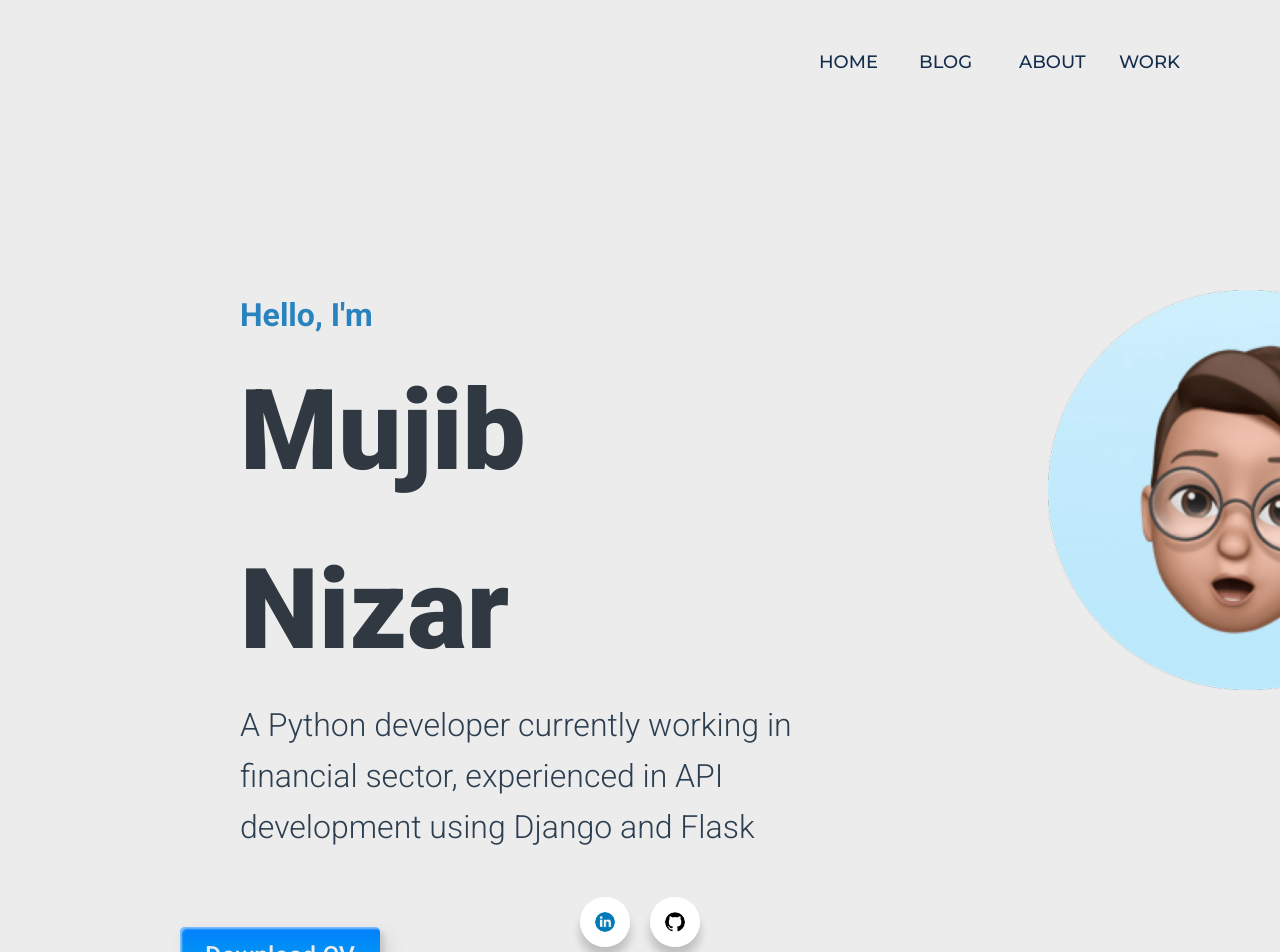
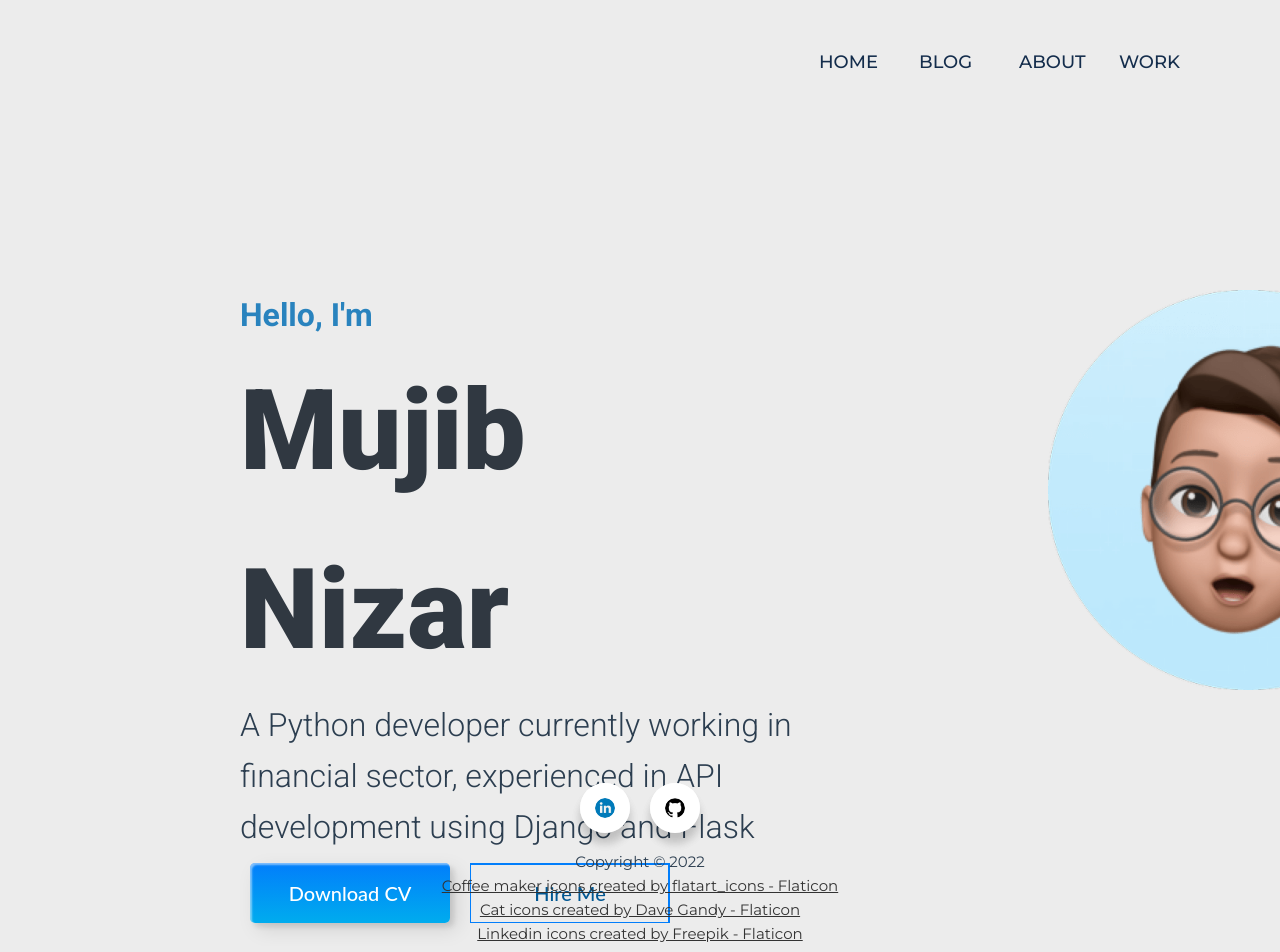
Before and after one commit to MuhdMujibRahman/Portfolio, a Vue app: page / in a window 1280 px wide. Shown: the top 952 px of the page. Built offline with nearby package versions, Linux system fonts and the light colour scheme.

Commit message:
update button

```diff
--- a/src/components/DownloadBtn.vue
+++ b/src/components/DownloadBtn.vue
@@ -1,6 +1,7 @@
 <template>
 <div class="frame">
   <button class="custom-btn btn-3"><span>Download CV</span></button>
+  <button class="custom-btn btn-4"><span>Hire Me</span></button>
 </div>
 
 
@@ -9,52 +10,51 @@
 
 <style scoped>
 .frame {
-  width: 90%;
-  margin-left:10px;
-  margin: 40px auto;
+  width: 50vh;
+  /* margin: 40px auto; */
   text-align: center;
+  display: grid;
+  font-family: 'Roboto', sans-serif;
 }
 button {
-  margin: 20px;
-  left:-15rem;
+  margin: 10px;
 }
 .custom-btn {
   width: 130px;
   height: 40px;
-  color: #ececec;
+  color: #fff;
   border-radius: 5px;
   padding: 10px 25px;
-  font-family: 'Roboto', sans-serif;
+  font-family: 'Lato', sans-serif;
   font-weight: 500;
-  font-size:25px;
   background: transparent;
   cursor: pointer;
   transition: all 0.3s ease;
   position: relative;
   display: inline-block;
-   box-shadow:inset 2px 2px 2px 0px rgba(255,255,255,.5),
-   7px 7px 20px 0px rgba(0,0,0,.1),
-   4px 4px 5px 0px rgba(0,0,0,.1);
+
   outline: none;
 }
 
 
 
-
-
 /* 3 */
 .btn-3 {
+  grid-row-start:1;
   background: rgb(0,172,238);
-background: linear-gradient(0deg, rgba(0,172,238,1) 0%, rgba(2,126,251,1) 100%);
+  background: linear-gradient(0deg, rgba(0,172,238,1) 0%, rgba(2,126,251,1) 100%);
   width: 200px;
   height: 60px;
-  line-height: 42px;
+  line-height: 60px;
   padding: 0;
   border: none;
+  box-shadow:inset 2px 2px 2px 0px rgba(255,255,255,.5),
+   7px 7px 20px 0px rgba(0,0,0,.1),
+   4px 4px 5px 0px rgba(0,0,0,.1);
+   font-size: 20px;
 
 }
 .btn-3 span {
-  top:.5rem;
   position: relative;
   display: block;
   width: 100%;
@@ -113,4 +113,78 @@ background: linear-gradient(0deg, rgba(0,172,238,1) 0%, rgba(2,126,251,1) 100%);
 .btn-3 span:hover:after {
   width: 100%;
 }
+
+/* btn 4 */
+.btn-4{
+  grid-row-start:1;
+  /* background: rgb(0,172,238); */
+  /* background: linear-gradient(0deg, rgba(0,172,238,1) 0%, rgba(2,126,251,1) 100%); */
+  width: 200px;
+  height: 60px;
+  line-height: 60px;
+  padding: 0;
+  border: none;
+  font-size: 20px;
+
+}
+.btn-4 span {
+  color: #005792;
+  position: relative;
+  display: block;
+  width: 100%;
+  height: 100%;
+}
+.btn-4:before,
+.btn-4:after {
+  position: absolute;
+  content: "";
+  right: 0;
+  top: 0;
+   background: rgba(2,126,251,1);
+  transition: all 0.3s ease;
+}
+.btn-4:before {
+  height: 100%;
+  width: 2px;
+}
+.btn-4:after {
+  width: 100%;
+  height: 2px;
+}
+.btn-4:hover{
+   background: transparent;
+  box-shadow: none;
+}
+.btn-4:hover:before {
+  height: 0%;
+}
+.btn-4:hover:after {
+  width: 0%;
+}
+.btn-4 span:hover{
+   color: rgba(2,126,251,1);
+}
+.btn-4 span:before,
+.btn-4 span:after {
+  position: absolute;
+  content: "";
+  left: 0;
+  bottom: 0;
+   background: rgba(2,126,251,1);
+  transition: all 0.3s ease;
+}
+.btn-4 span:before {
+  width: 1px;
+  height: 100%;
+}
+.btn-4 span:after {
+  width: 100%;
+  height: 1px;
+}
+.btn-4 span:hover:before {
+  height: 0%;
+}
+.btn-4 span:hover:after {
+  width: 0%;
+}
 </style>
```
